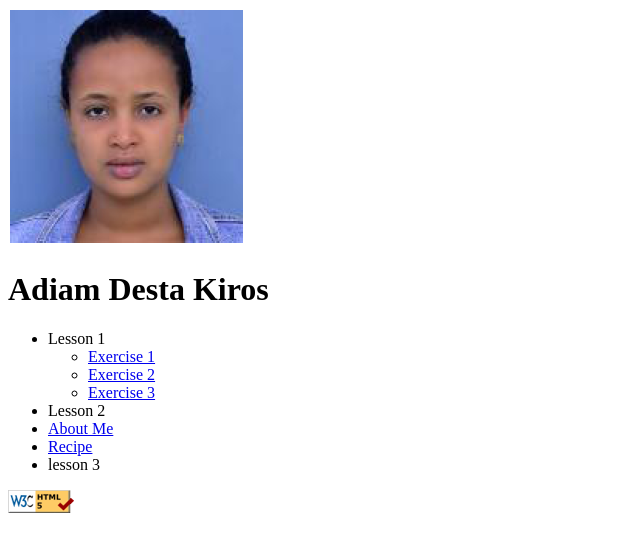
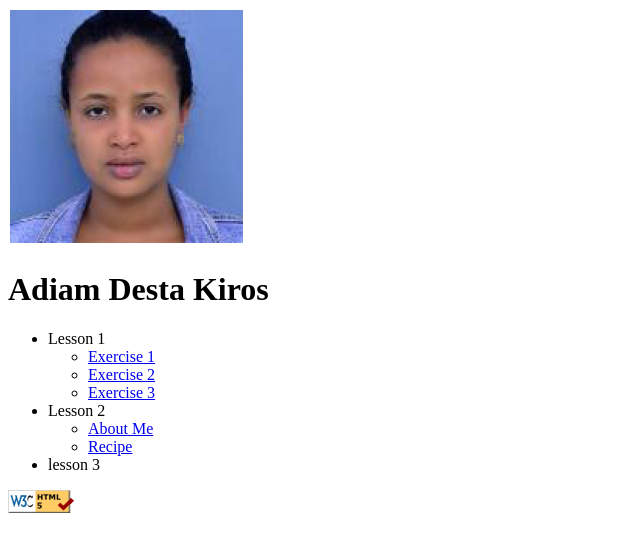
Before and after one commit to Adiamdesta/Adiamdesta.github.io, a plain HTML site: page index.html in a window 1280 px wide. Shown: the whole page, without its empty margins (0-640 px from the left). Drawn offline with Linux system fonts and the light colour scheme.

Commit message:
last commit

```diff
--- a/index.html
+++ b/index.html
@@ -14,9 +14,11 @@
        <li><a href = "#">Exercise 3</a></li>
     </ul>
    </li>
-    <li>Lesson 2</li>
-    <li><a href = "/About Me.html">About Me</a></li>
-    <li><a href = "/pie.html">Recipe</a></li>
+    <li>Lesson 2
+       <ul><li><a href = "/About Me.html">About Me</a></li>
+         <li><a href = "/pie.html">Recipe</a></li></ul>
+    </li>
+
     <li>lesson 3</li>
 </ul>
 <p>
```
Also changed, not shown: About Me.html (+2 -2 lines).
